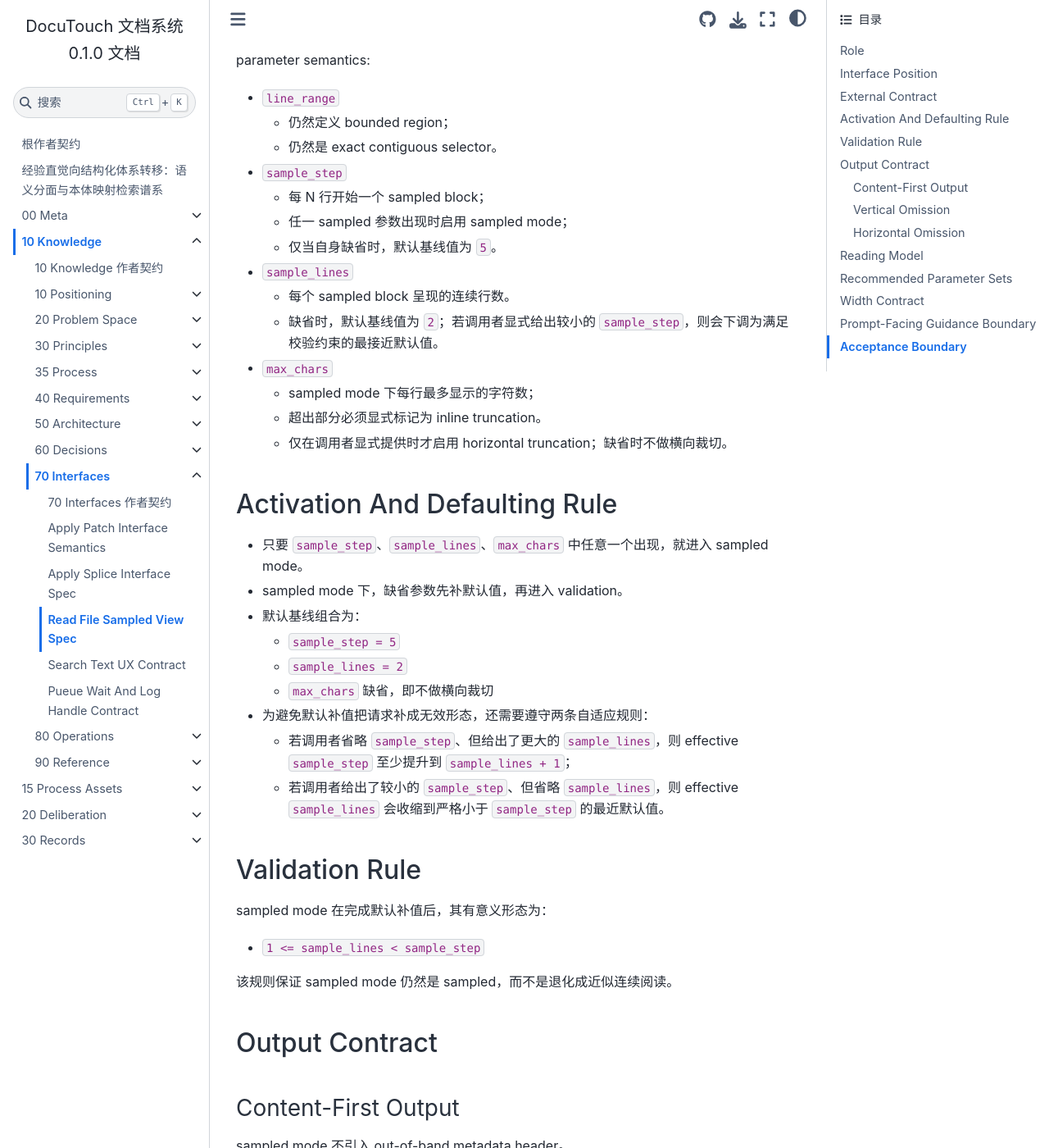
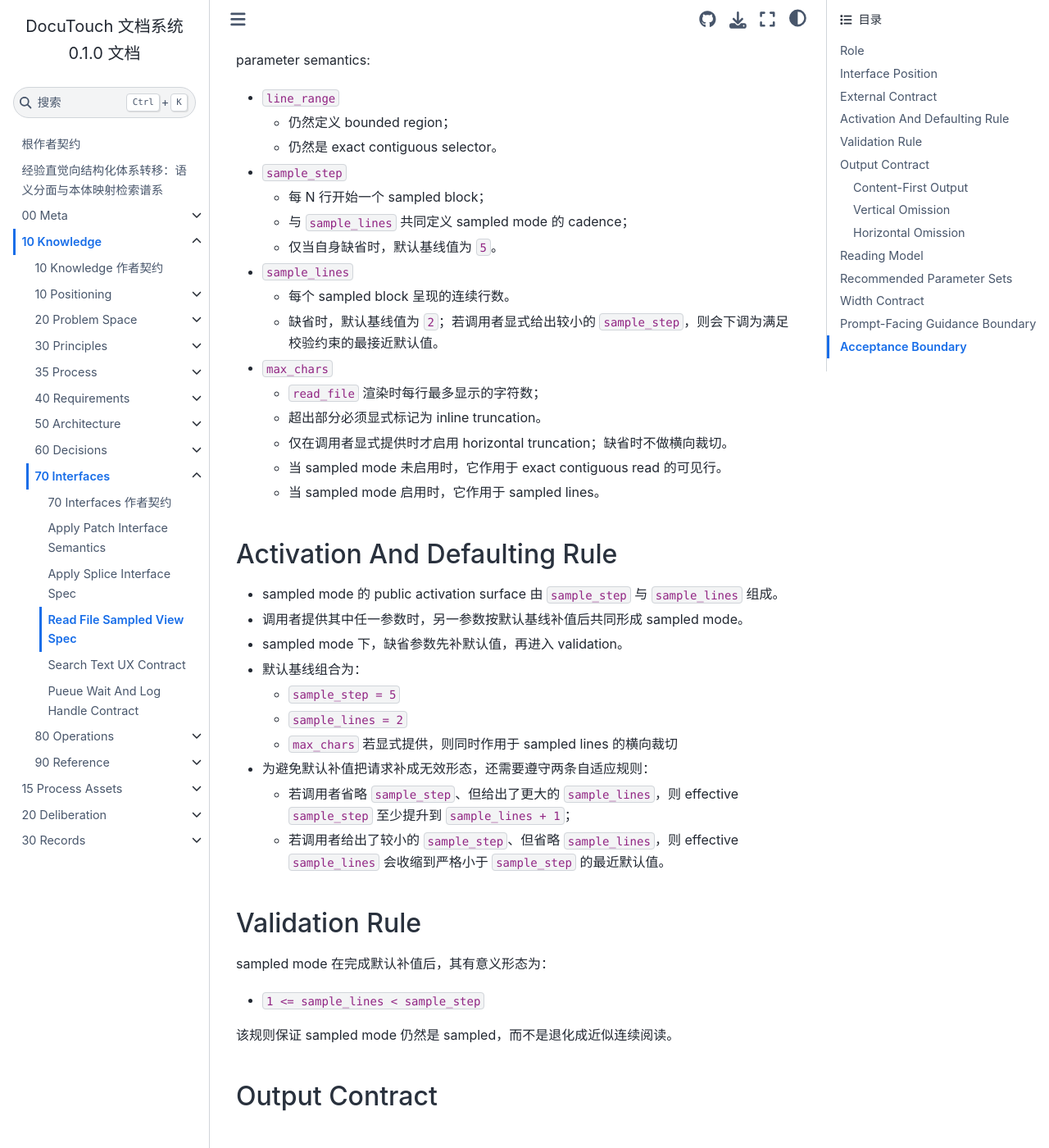
Before and after one commit to MichengLiang/docutouch, a Sphinx documentation site: the page built from docs/source/10_knowledge/70_interfaces/read_file_sampled_view_spec.md, in a window 1280 px wide and 1400 px high, scrolled down 1117 px. Shown: the whole window at 82% size. Built offline with Sphinx 7.4.7 and the Sphinx Book theme 1.1.4, drawn with Linux system fonts in a browser that asks for light colours; some of the changed text lies outside the part shown.

Commit message:
Separate read_file sampling cadence from width control
Keep max_chars as line-width control for exact contiguous reads and sampled lines, instead of letting it imply sampled mode. Add regression coverage for the exact-range path, update MCP-facing read_file wording to positive role definitions, and record the accepted rationale in docs/source so the boundary stays authoritative.

```diff
--- a/docs/source/10_knowledge/70_interfaces/read_file_sampled_view_spec.md
+++ b/docs/source/10_knowledge/70_interfaces/read_file_sampled_view_spec.md
@@ -50,24 +50,27 @@ parameter semantics:
   - 仍然是 exact contiguous selector。
 - `sample_step`
   - 每 N 行开始一个 sampled block；
-  - 任一 sampled 参数出现时启用 sampled mode；
+  - 与 `sample_lines` 共同定义 sampled mode 的 cadence；
   - 仅当自身缺省时，默认基线值为 `5`。
 - `sample_lines`
   - 每个 sampled block 呈现的连续行数。
   - 缺省时，默认基线值为 `2`；若调用者显式给出较小的 `sample_step`，则会下调为满足校验约束的最接近默认值。
 - `max_chars`
-  - sampled mode 下每行最多显示的字符数；
+  - `read_file` 渲染时每行最多显示的字符数；
   - 超出部分必须显式标记为 inline truncation。
   - 仅在调用者显式提供时才启用 horizontal truncation；缺省时不做横向裁切。
+  - 当 sampled mode 未启用时，它作用于 exact contiguous read 的可见行。
+  - 当 sampled mode 启用时，它作用于 sampled lines。
 
 ## Activation And Defaulting Rule
 
-- 只要 `sample_step`、`sample_lines`、`max_chars` 中任意一个出现，就进入 sampled mode。
+- sampled mode 的 public activation surface 由 `sample_step` 与 `sample_lines` 组成。
+- 调用者提供其中任一参数时，另一参数按默认基线补值后共同形成 sampled mode。
 - sampled mode 下，缺省参数先补默认值，再进入 validation。
 - 默认基线组合为：
   - `sample_step = 5`
   - `sample_lines = 2`
-  - `max_chars` 缺省，即不做横向裁切
+  - `max_chars` 若显式提供，则同时作用于 sampled lines 的横向裁切
 - 为避免默认补值把请求补成无效形态，还需要遵守两条自适应规则：
   - 若调用者省略 `sample_step`、但给出了更大的 `sample_lines`，则 effective `sample_step` 至少提升到 `sample_lines + 1`；
   - 若调用者给出了较小的 `sample_step`、但省略 `sample_lines`，则 effective `sample_lines` 会收缩到严格小于 `sample_step` 的最近默认值。
@@ -147,7 +150,7 @@ Recommended set B: cheaper local check
 - `sample_lines = 2`
 - `max_chars = 80`
 
-它是启用 horizontal truncation 时的稳定推荐组合；partial sampled call 的默认基线并不会隐式补一个 `max_chars`。
+它是启用 horizontal truncation 时的稳定推荐组合；partial sampled call 的默认基线只定义 sampled cadence，行宽由调用者显式给定。
 
 Recommended set C: conservative local check
 
```
Also changed, not shown: docs/source/10_knowledge/60_decisions/index.md (+4 -0 lines), docs/source/10_knowledge/60_decisions/read_file_sampling_and_width_role_separation_rationale.md (added, +88 -0 lines), 5 other files.
